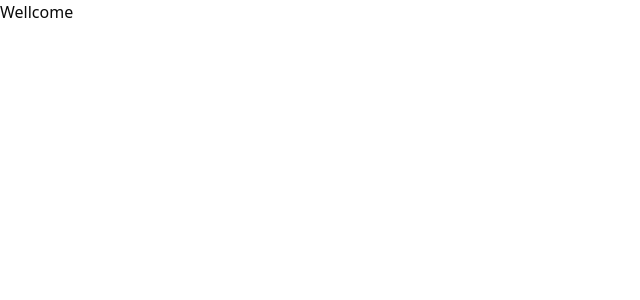
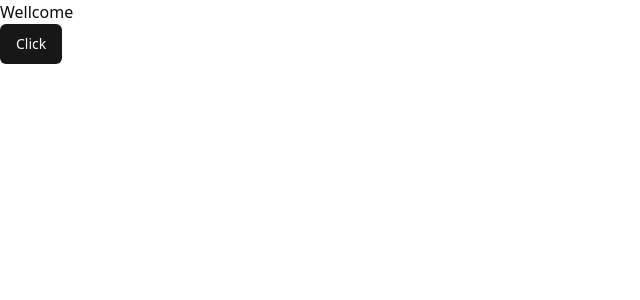
Before and after one commit to Alek30k/Ai-trip-planner, a React (Vite) app: page / in a window 1280 px wide. Shown: the top 300 px of the page, without its empty margins (0-640 px from the left). Built offline with nearby package versions, Linux system fonts and the light colour scheme.

Commit message:
last commit

```diff
--- a/package.json
+++ b/package.json
@@ -10,6 +10,7 @@
     "preview": "vite preview"
   },
   "dependencies": {
+    "@radix-ui/react-slot": "^1.1.0",
     "class-variance-authority": "^0.7.0",
     "clsx": "^2.1.1",
     "lucide-react": "^0.408.0",
--- a/src/App.jsx
+++ b/src/App.jsx
@@ -1,9 +1,11 @@
 import "./App.css";
+import { Button } from "./components/ui/button";
 
 function App() {
   return (
     <>
       <h2 className="">Wellcome</h2>
+      <Button>Click</Button>
     </>
   );
 }
--- /dev/null
+++ b/src/components/ui/button.jsx
@@ -0,0 +1,47 @@
+import * as React from "react"
+import { Slot } from "@radix-ui/react-slot"
+import { cva } from "class-variance-authority";
+
+import { cn } from "@/lib/utils"
+
+const buttonVariants = cva(
+  "inline-flex items-center justify-center whitespace-nowrap rounded-md text-sm font-medium ring-offset-background transition-colors focus-visible:outline-none focus-visible:ring-2 focus-visible:ring-ring focus-visible:ring-offset-2 disabled:pointer-events-none disabled:opacity-50",
+  {
+    variants: {
+      variant: {
+        default: "bg-primary text-primary-foreground hover:bg-primary/90",
+        destructive:
+          "bg-destructive text-destructive-foreground hover:bg-destructive/90",
+        outline:
+          "border border-input bg-background hover:bg-accent hover:text-accent-foreground",
+        secondary:
+          "bg-secondary text-secondary-foreground hover:bg-secondary/80",
+        ghost: "hover:bg-accent hover:text-accent-foreground",
+        link: "text-primary underline-offset-4 hover:underline",
+      },
+      size: {
+        default: "h-10 px-4 py-2",
+        sm: "h-9 rounded-md px-3",
+        lg: "h-11 rounded-md px-8",
+        icon: "h-10 w-10",
+      },
+    },
+    defaultVariants: {
+      variant: "default",
+      size: "default",
+    },
+  }
+)
+
+const Button = React.forwardRef(({ className, variant, size, asChild = false, ...props }, ref) => {
+  const Comp = asChild ? Slot : "button"
+  return (
+    (<Comp
+      className={cn(buttonVariants({ variant, size, className }))}
+      ref={ref}
+      {...props} />)
+  );
+})
+Button.displayName = "Button"
+
+export { Button, buttonVariants }
```
Also changed, not shown: 1 other file (tests, documents, lock files or other folders).
